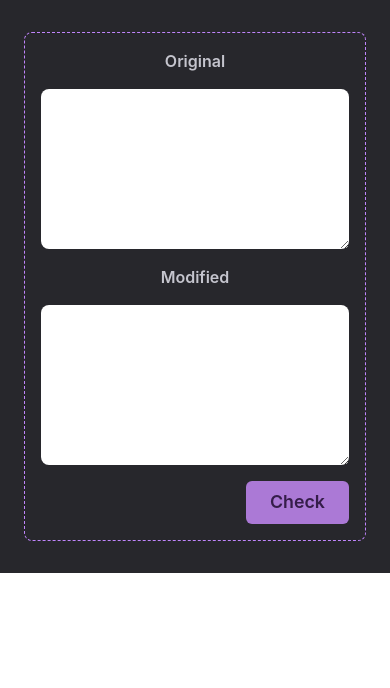
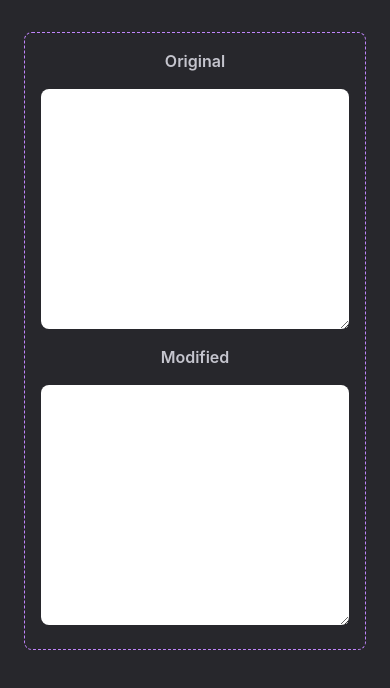
Before and after one commit to moudev/differenzo, a React (Vite) app: page / in a window 390 px wide. Shown: the top 688 px of the page. Built offline with nearby package versions, Linux system fonts and the light colour scheme.

Commit message:
style: add tablet and desktop styles

```diff
--- a/src/App.css
+++ b/src/App.css
@@ -1,42 +1,5 @@
-.App {
-  text-align: center;
+:root {
+  --color-primary: #351d4a;
+  --color-secondary: #c5c5ce;
+  --bg-primary: #27272c;
 }
-
-.App-logo {
-  height: 40vmin;
-  pointer-events: none;
-}
-
-@media (prefers-reduced-motion: no-preference) {
-  .App-logo {
-    animation: App-logo-spin infinite 20s linear;
-  }
-}
-
-.App-header {
-  background-color: #282c34;
-  min-height: 100vh;
-  display: flex;
-  flex-direction: column;
-  align-items: center;
-  justify-content: center;
-  font-size: calc(10px + 2vmin);
-  color: white;
-}
-
-.App-link {
-  color: #61dafb;
-}
-
-@keyframes App-logo-spin {
-  from {
-    transform: rotate(0deg);
-  }
-  to {
-    transform: rotate(360deg);
-  }
-}
-
-button {
-  font-size: calc(10px + 2vmin);
-}
--- a/src/App.jsx
+++ b/src/App.jsx
@@ -1,4 +1,3 @@
-/* eslint-disable no-underscore-dangle */
 import React from 'react'
 
 import './App.css'
@@ -7,9 +6,9 @@ import Card from './components/Card'
 
 function App() {
   return (
-    <div className="App bg-[#27272C] text-[#351d4a] font-semibold">
+    <div className="bg-$bg-primary text-$color-primary font-semibold min-h-screen">
       <div className="container mx-auto">
-        <div className="px-6 py-8 grid gap-y-8">
+        <div className="px-6 py-8 grid gap-y-16 md:px-8 lg:py-12">
           <Card />
         </div>
       </div>
--- a/src/components/Card.jsx
+++ b/src/components/Card.jsx
@@ -44,62 +44,54 @@ function Card() {
   // https://medium.com/nerd-for-tech/debounce-your-search-react-input-optimization-fd270a8042b
   const handleInput = _debounce(compareTexts, 500)
   return (
-    <div className="border border-dashed border-purple-400 p-4 rounded-lg grid">
-      <div className="grid gap-4 order-1">
-        <h3 className="text-[#c5c5ce]">Original</h3>
+    <div className="border border-dashed border-purple-400 p-4 pb-6 rounded-lg grid lg:(grid-cols-2 gap-x-12 pb-6)">
+      <div className="grid gap-4 lg:content-start">
+        <h3 className="text-$color-secondary text-center">Original</h3>
         <textarea
-          className="p-2 rounded-lg h-40 focus:outline-dotted-purple-400 outline-2 outline-offset-4"
+          className="p-2 rounded-lg min-h-60 md:min-h-40 focus:outline-dotted-purple-400 outline-2 outline-offset-4 lg:text-lg"
           onChange={handleInput}
           ref={originalRef}
         />
-        <h3 className="text-[#c5c5ce]">Modified</h3>
+        <h3 className="text-$color-secondary text-center">Modified</h3>
         <textarea
-          className="p-2 rounded-lg h-40 focus:outline-dotted-purple-400 outline-2 outline-offset-4"
+          className="p-2 rounded-lg min-h-60 md:min-h-40 focus:outline-dotted-purple-400 outline-2 outline-offset-4 lg:text-lg"
           onChange={handleInput}
           ref={modifiedRef}
         />
       </div>
       {results.length === 2 && (
-        <div className="grid pt-0 order-3">
-          <h3>Results</h3>
-          <div className="mb-8 text-left">
-            <div className="bg-red-200 p-2 rounded-lg flex flex-wrap mb-1">
+        <div className="grid gap-y-4 mt-12 pb-2 md:pb-0 lg:(content-start mt-0)">
+          <h3 className="text-$color-secondary text-center hidden lg:inline-block ">
+            Differences
+          </h3>
+          <div className="bg-red-200 p-2 rounded-lg flex flex-wrap content-start gap-y-3 md:p-3">
             {results[0]._parts.map((m, index) => (
               <span
                 key={`${m.text}-${m.pos}`}
                 className={`mr-2 p-1 rounded-md ${
-                    results[0]._modified[`${index}`] ? 'bg-red-300' : 'no'
+                  results[0]._modified[`${index}`] ? 'bg-red-300' : ''
                 }`}
               >
                 {m.text}
               </span>
             ))}
           </div>
-            <div className="bg-green-200 p-2 rounded-lg flex flex-wrap mt-4 ">
+          <div className="bg-green-200 p-2 rounded-lg flex flex-wrap content-start gap-y-3 md:p-3">
             {results[1]._parts.map((m, index) => (
               <span
                 key={`${m.text}-${m.pos}`}
                 className={`mr-2 p-1 rounded-md ${
-                    results[1]._modified[`${index}`] ? 'bg-green-300' : 'no'
+                  results[1]._modified[`${index}`] ? 'bg-green-300' : ''
                 }`}
               >
                 {m.text}
               </span>
             ))}
           </div>
-          </div>
+
           <p />
         </div>
       )}
-      <div className="flex justify-end order-2">
-        <button
-          type="button"
-          className="bg-[#ab79d6]  font-semibold rounded-md mt-4 py-2 px-6 place-self-end hover:bg-purple-400 focus:outline-dotted-purple-400 outline-2 outline-offset-4"
-          onClick={compareTexts}
-        >
-          Check
-        </button>
-      </div>
     </div>
   )
 }
```
Lines whose indentation alone changed are shown as unchanged.
